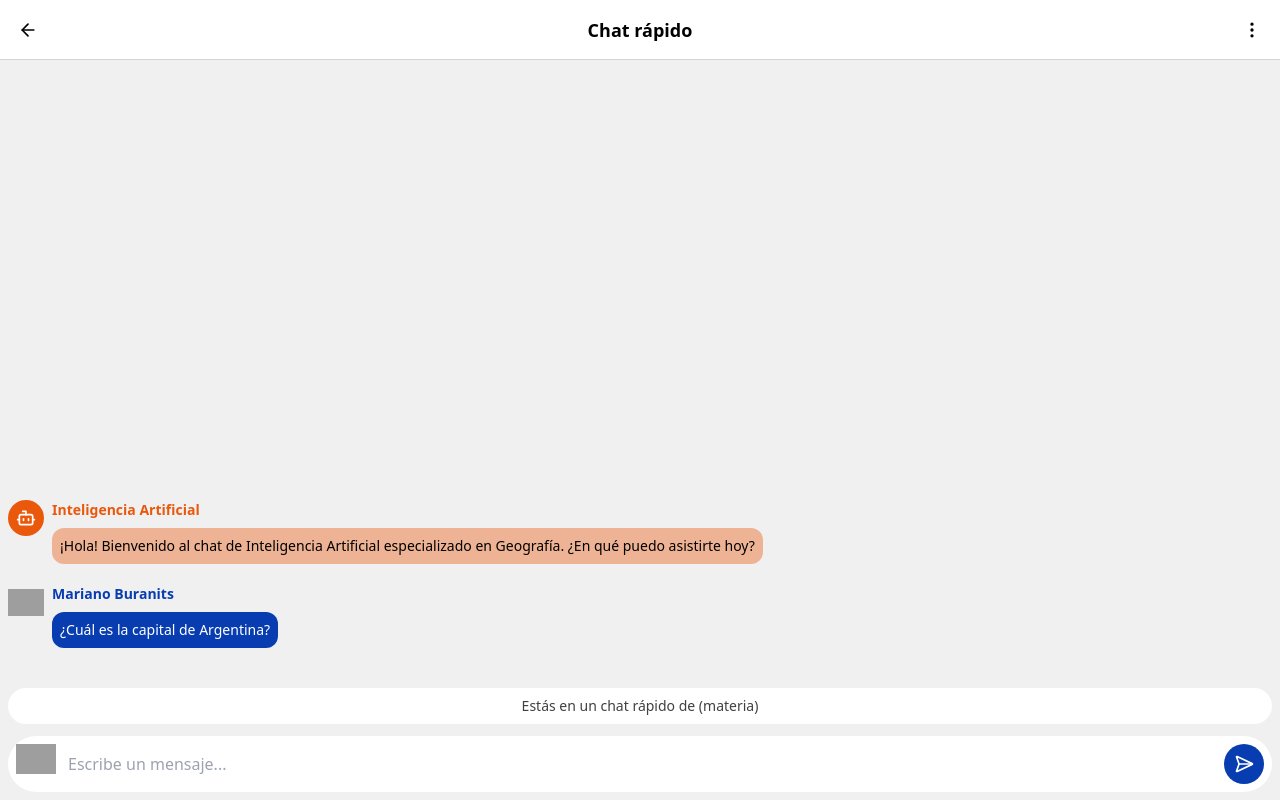
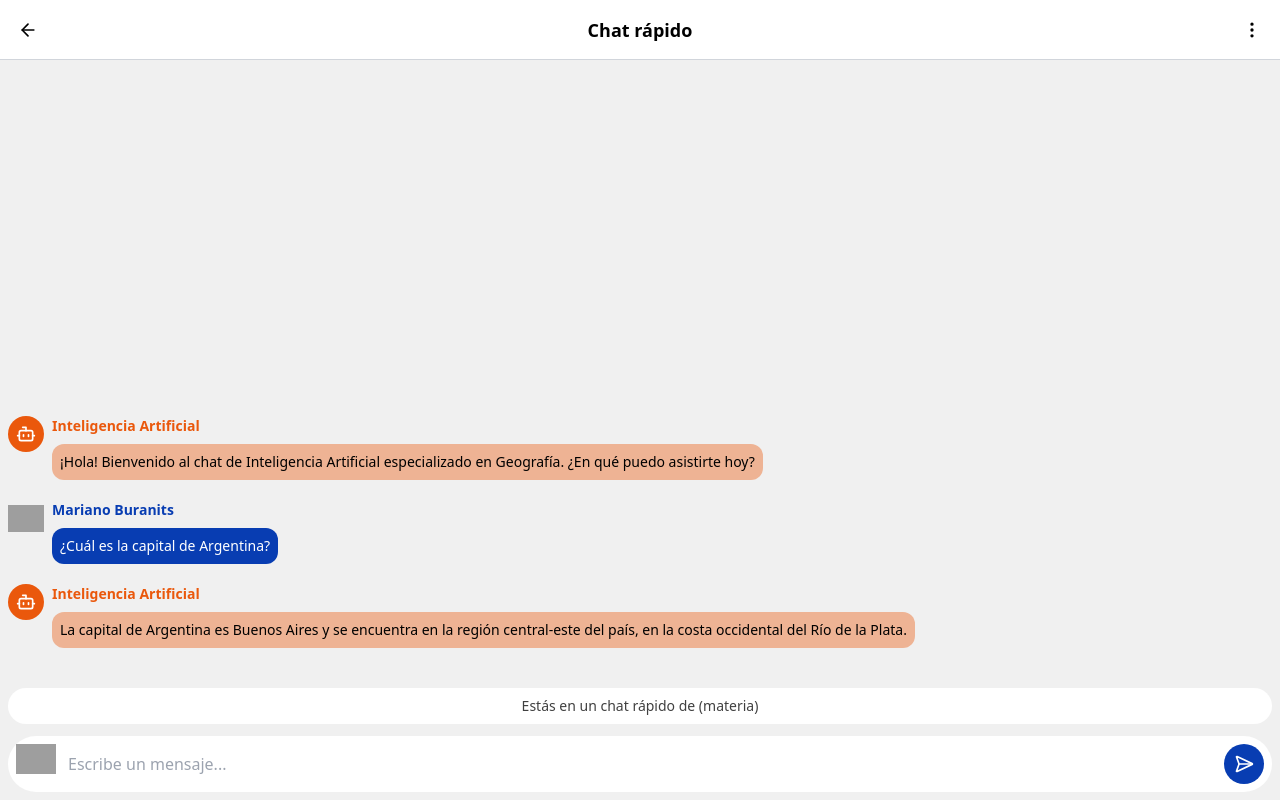
Before and after one commit to Sebastian-Winter12/libelo-back, a Vue app: page /chat/fast in a window 1280 px wide. Built offline with nearby package versions, Linux system fonts and the light colour scheme; grey boxes are pictures that could not be loaded.

Commit message:
Add chatbot response in FastChatView.vue

```diff
--- a/src/views/FastChatView.vue
+++ b/src/views/FastChatView.vue
@@ -32,6 +32,17 @@ import { SendHorizontalIcon, Bot } from 'lucide-vue-next';
                             </div>
                         </div>
                     </div>
+                    <div class="flex gap-2">
+                        <div class="flex items-center justify-center size-9 bg-orange-600 rounded-full text-white flex-shrink-0">
+                            <Bot :size="20" />
+                        </div>
+                        <div class="flex flex-col w-full gap-2">
+                            <span class="text-sm text-orange-600 font-semibold">Inteligencia Artificial</span>
+                            <div class="bg-orange-600/40 p-2 rounded-xl w-fit">
+                                <p class="text-sm">La capital de Argentina es Buenos Aires y se encuentra en la región central-este del país, en la costa occidental del Río de la Plata.</p>
+                            </div>
+                        </div>
+                    </div>
                 </div>
             </div>
             <div class="flex flex-col gap-3 w-full">
```
